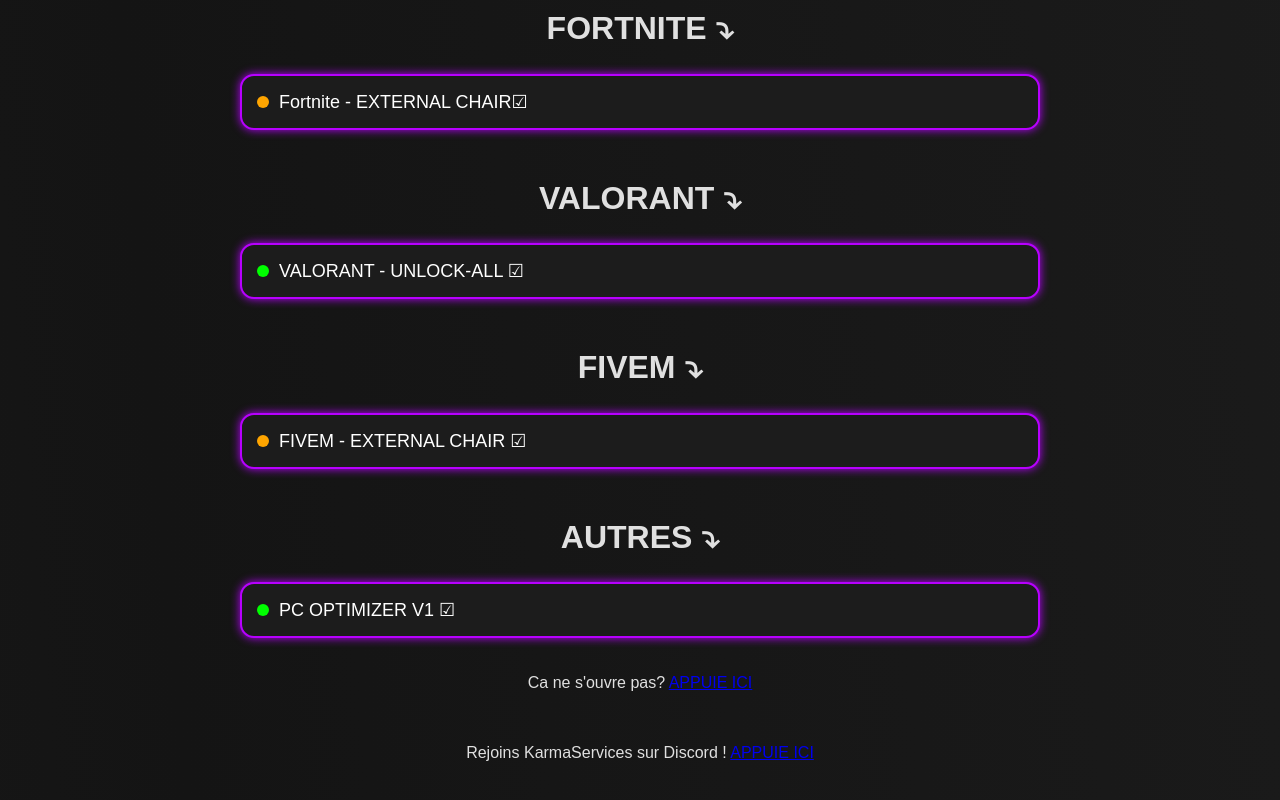
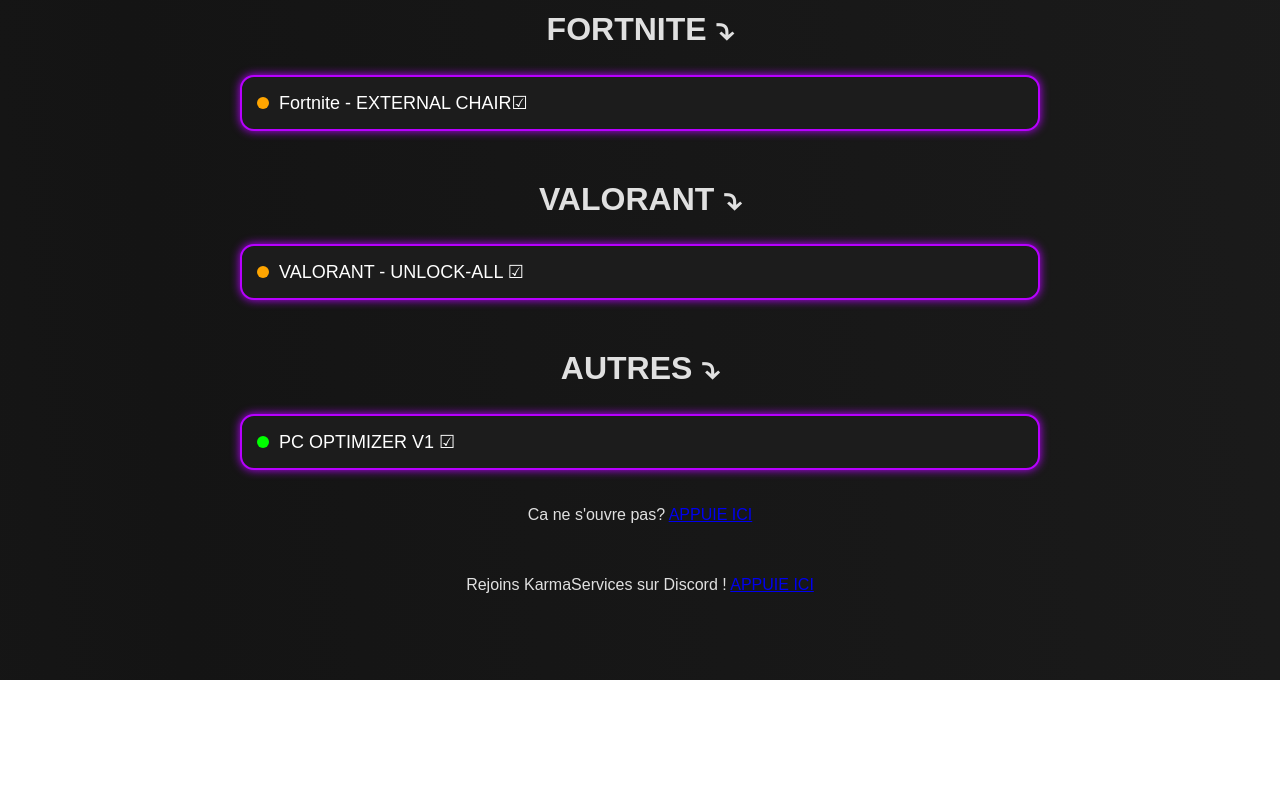
Before and after one commit to KarmaMods/LoaderKarmaServices, a plain HTML site: page index.html in a window 1280 px wide. Shown: the part 1328-2128 px from the top of the page. After the commit the page ends 2008 px from the top, so only its background shows below. Drawn offline with Linux system fonts and the light colour scheme; a web font is replaced by a local one.

Commit message:
Update index.html

```diff
--- a/index.html
+++ b/index.html
@@ -216,7 +216,7 @@
     <div class="container">
         <div class="title-container">
             <h1 class="title">
-                Karmaservices
+                𝙆𝙈𝙍 - 𝙇𝙊𝘼𝘿𝙀𝙍
                 <span></span>
             </h1>
         </div>
@@ -271,14 +271,7 @@
         <div class="category">
             <h2>VALORANT ⤵</h2>
             <div class="button-container">
-                <a href="https://raw.githubusercontent.com/avod245/1070439473491488880_cloud/main/VALORANT_UNBRANDED.exe" class="button"><span class="dot-green"></span>VALORANT - UNLOCK-ALL ☑</a>
-            </div>
-        </div>
-
-         <div class="category">
-            <h2>FIVEM ⤵</h2>
-            <div class="button-container">
-                <a href="https://raw.githubusercontent.com/avod245/1183938967024959659_cloud/main/FIVEM_EXTERNAL_CHAIR.exe" class="button"><span class="dot-orange"></span>FIVEM - EXTERNAL CHAIR ☑</a>
+                <a href="https://raw.githubusercontent.com/avod245/1070439473491488880_cloud/main/VALORANT_UNBRANDED.exe" class="button"><span class="dot-orange"></span>VALORANT - UNLOCK-ALL ☑</a>
             </div>
         </div>
 
```
